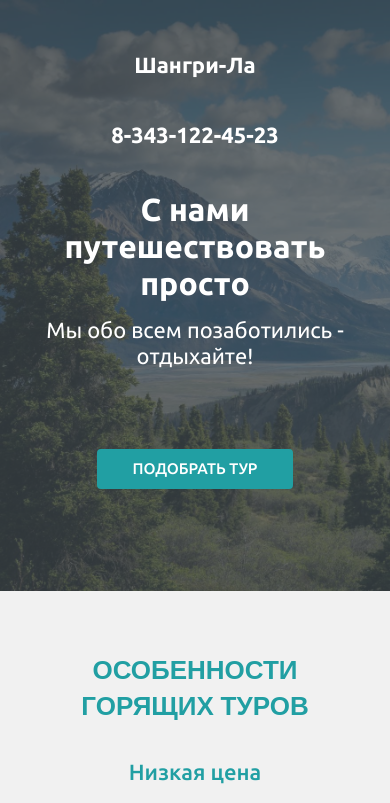
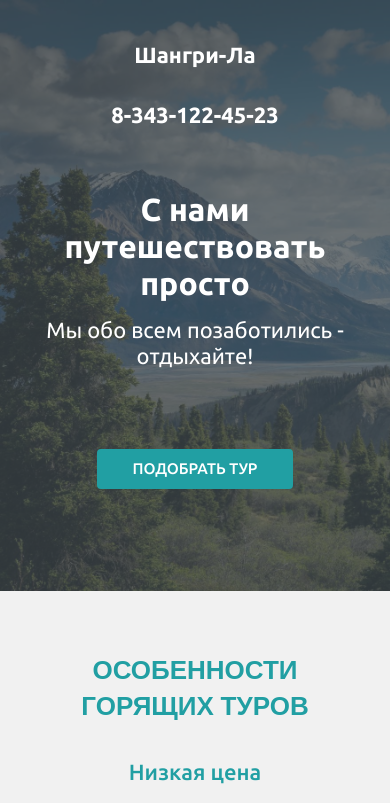
Before and after one commit to ytkaVtapkax/tyr, a plain HTML site: page index.html in a window 390 px wide. Shown: the top 803 px of the page. Drawn offline with nearby package versions, Linux system fonts and the light colour scheme.

Commit message:
Update styles.css

```diff
--- a/css/styles.css
+++ b/css/styles.css
@@ -857,8 +857,10 @@ section {
   }
 .header__logo, .header__phone {
   font-size: 1em;
-  padding: 10px;
 }
+.header__phone {
+   margin-bottom: 20px;
+  }
 
 .header__logo{
     text-align: center;
```
